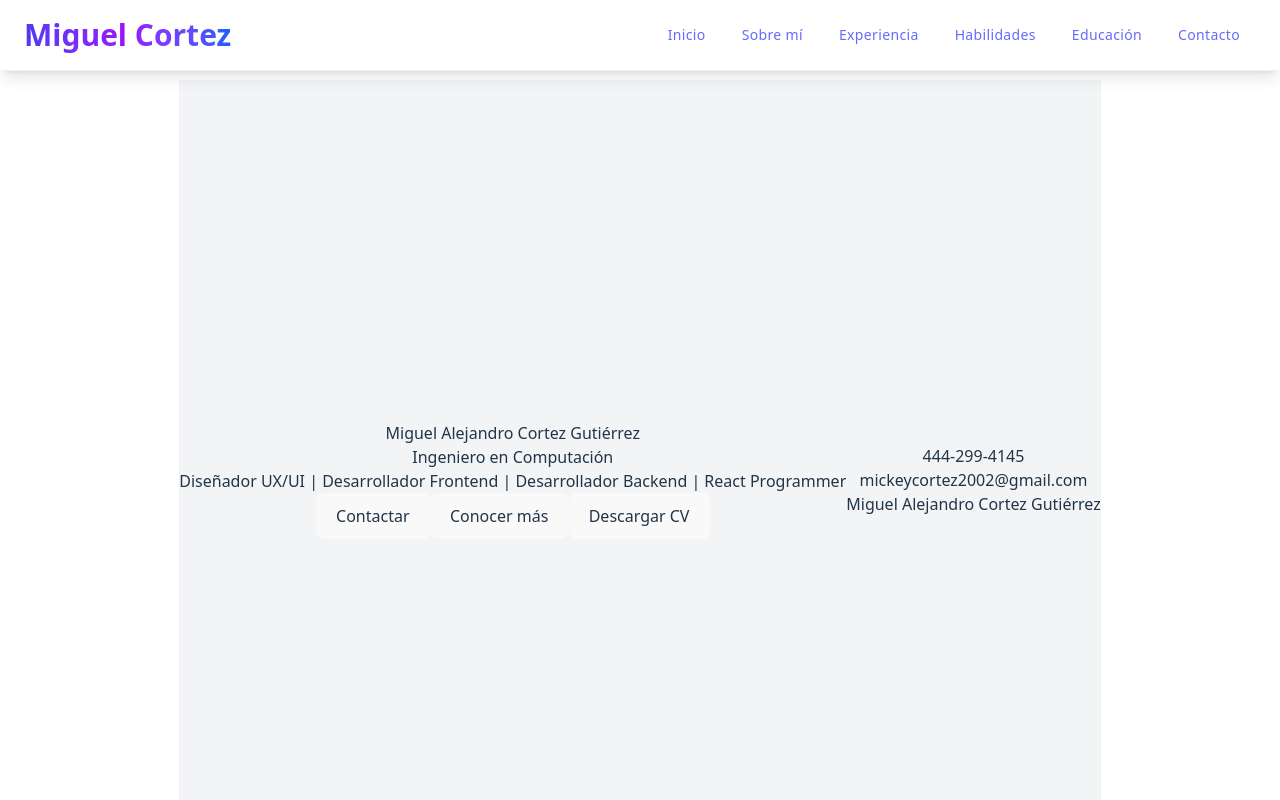
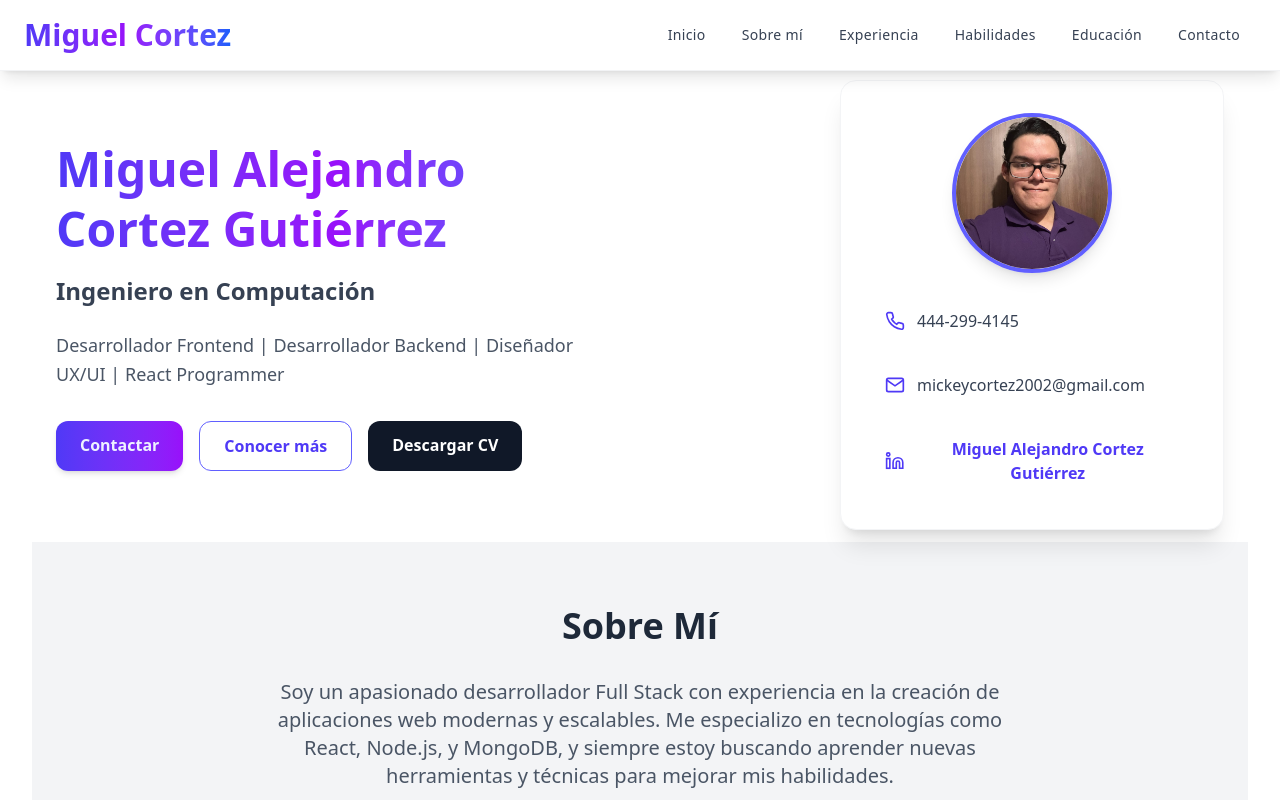
Before and after one commit to MiguelCortezLNS/Portafolio_MACG, a React (Vite) app: page / in a window 1280 px wide. Shown: the top 800 px of the page. Built offline with nearby package versions, Linux system fonts and the light colour scheme.

Commit message:
style: Se actualizaron los estilos con Tailwind en Inicio.tsx

```diff
--- a/src/index.css
+++ b/src/index.css
@@ -19,14 +19,6 @@ html {
   scroll-behavior: smooth;
 }
 
-a {
-  font-weight: 500;
-  color: #646cff;
-  text-decoration: inherit;
-}
-a:hover {
-  color: #535bf2;
-}
 
 body {
   margin: 0;
--- a/src/sections/Inicio.tsx
+++ b/src/sections/Inicio.tsx
@@ -1,40 +1,119 @@
-function Inicio(){
+import perfil from "@/assets/Foto_Mia.jpg";
+
+function Inicio() {
   return (
-        <section id="inicio" className="min-h-screen flex items-center justify-center bg-gray-100">
-            <div className="Presentacion">
-                <div className="MiNombre">
+    <section id="inicio" className="mb-3">
+      <div className="max-w-7xl mx-auto px-6 w-full grid grid-cols-1 md:grid-cols-2 gap-12 items-center">
+        <div className="order-1 md:order-2 ">
+          <div className="bg-white shadow-xl rounded-2xl p-8 w-full max-w-sm border border-gray-100 backdrop-blur-md mx-auto md:ml-auto md:mr-0">
+            <div className="flex justify-center mb-6">
+              <img
+                src={perfil}
+                alt="Foto de perfil"
+                className="w-40 h-40 object-cover rounded-full border-4 border-indigo-500 shadow-lg"
+              />
+            </div>
+            <div className="space-y-4 mt-6">
+              {/* TELÉFONO */}
+              <a
+                href="tel:4442994145"
+                className="group flex items-center gap-3 p-3 rounded-xl hover:bg-indigo-50 transition-all duration-300"
+              >
+                <svg
+                  className="w-5 h-5 text-indigo-600 group-hover:text-purple-600 group-hover:scale-110 transition-all duration-300"
+                  viewBox="0 0 24 24"
+                  fill="none"
+                  stroke="currentColor"
+                  strokeWidth="2"
+                >
+                  <path d="M22 16.92v3a2 2 0 0 1-2.18 2 19.79 19.79 0 0 1-8.63-3.07 19.5 19.5 0 0 1-6-6 19.79 19.79 0 0 1-3.07-8.67A2 2 0 0 1 4.11 2h3a2 2 0 0 1 2 1.72 12.84 12.84 0 0 0 .7 2.81 2 2 0 0 1-.45 2.11L8.09 9.91a16 16 0 0 0 6 6l1.27-1.27a2 2 0 0 1 2.11-.45 12.84 12.84 0 0 0 2.81.7A2 2 0 0 1 22 16.92z"></path>
+                </svg>
+                <span className="text-gray-700 font-medium group-hover:text-indigo-700 transition-colors duration-300">
+                  444-299-4145
+                </span>
+              </a>
+
+              {/* EMAIL */}
+              <a
+                href="mailto:mickeycortez2002@gmail.com"
+                className="group flex items-center gap-3 p-3 rounded-xl hover:bg-indigo-50 transition-all duration-300"
+              >
+                <svg
+                  className="w-5 h-5 text-indigo-600 group-hover:text-purple-600 group-hover:scale-110 transition-all duration-300"
+                  viewBox="0 0 24 24"
+                  fill="none"
+                  stroke="currentColor"
+                  strokeWidth="2"
+                >
+                  <path d="M4 4h16c1.1 0 2 .9 2 2v12c0 1.1-.9 2-2 2H4c-1.1 0-2-.9-2-2V6c0-1.1.9-2 2-2z"></path>
+                  <polyline points="22,6 12,13 2,6"></polyline>
+                </svg>
+                <span className="text-gray-700 font-medium break-all group-hover:text-indigo-700 transition-colors duration-300">
+                  mickeycortez2002@gmail.com
+                </span>
+              </a>
+
+              {/* LINKEDIN */}
+              <a
+                href="https://www.linkedin.com/in/miguel-alejandro-cortez-gutierrez-14b30226b/"
+                target="_blank"
+                rel="noopener noreferrer"
+                className="group flex items-center gap-3 p-3 rounded-xl hover:bg-indigo-50 transition-all duration-300"
+              >
+                <svg
+                  className="w-5 h-5 text-indigo-600 group-hover:text-purple-600 group-hover:scale-110 transition-all duration-300"
+                  viewBox="0 0 24 24"
+                  fill="none"
+                  stroke="currentColor"
+                  strokeWidth="2"
+                >
+                  <path d="M16 8a6 6 0 0 1 6 6v7h-4v-7a2 2 0 0 0-2-2 2 2 0 0 0-2 2v7h-4v-7a6 6 0 0 1 6-6z"></path>
+                  <rect x="2" y="9" width="4" height="12"></rect>
+                  <circle cx="4" cy="4" r="2"></circle>
+                </svg>
+                <span className="text-indigo-600 font-semibold group-hover:text-purple-600 transition-colors duration-300">
                   Miguel Alejandro Cortez Gutiérrez
-                </div>
-                <div className="MiProfesión">
-                    Ingeniero en Computación
-                </div>
-                <div className="Ingeniero_Descripcion">
-                    Diseñador UX/UI | Desarrollador Frontend | Desarrollador Backend | React Programmer
-                </div>
-                <div className="Botones_Inicio">
-                    <button>
-                        Contactar
-                    </button>
-                    <button>
-                        Conocer más
-                    </button>
-                    <button>
-                        Descargar CV
-                    </button>
+                </span>
+              </a>
             </div>
           </div>
-            <div className="Card_Presentacion">
-                <div className="Foto_Perfil">
+        </div>
 
+        <div className="order-2 md:order-1 text-center md:text-left">
+          <p className="text-3xl sm:text-4xl lg:text-5xl font-bold bg-linear-to-r from-indigo-600 via-purple-600 to-blue-600 bg-clip-text text-transparent leading-tight">
+            Miguel Alejandro Cortez Gutiérrez
+          </p>
+
+          <h2 className="mt-4 text-xl sm:text-2xl text-gray-700 font-semibold">
+            Ingeniero en Computación
+          </h2>
+
+          <p className="mt-6 text-gray-600 text-base sm:text-lg leading-relaxed max-w-xl mx-auto lg:mx-0">
+            Desarrollador Frontend | Desarrollador Backend | Diseñador UX/UI | React Programmer
+          </p>
+
+          {/* BOTONES */}
+          <div className="mt-8 flex flex-col sm:flex-row gap-4 justify-center lg:justify-start">
+            <a
+              href="#contacto"
+              className="px-6 py-3 rounded-xl bg-linear-to-r from-indigo-600 to-purple-600 text-indigo-50 font-semibold shadow-md hover:opacity-90 transition duration-300"
+            >
+              Contactar
+            </a>
+            <a
+              href="#sobre-mi"
+              className="px-6 py-3 rounded-xl border border-indigo-500 text-indigo-600 font-semibold hover:bg-indigo-50 transition duration-300"
+            >
+              Conocer más
+            </a>
+            <a
+              href="/CV Miguel Cortez 2025.pdf"
+              download
+              className="px-6 py-3 rounded-xl bg-gray-900 text-white font-semibold hover:bg-gray-800 transition duration-300"
+            >
+              Descargar CV
+            </a>
           </div>
-                <div className="Numero_Telefonico">
-                    444-299-4145
-                </div>
-                <div className="Correo_Electronico">
-                    mickeycortez2002@gmail.com
-                </div>
-                <div className="Contacto_Linkedin">
-                    Miguel Alejandro Cortez Gutiérrez
         </div>
       </div>
     </section>
```
Lines whose indentation alone changed are shown as unchanged.
